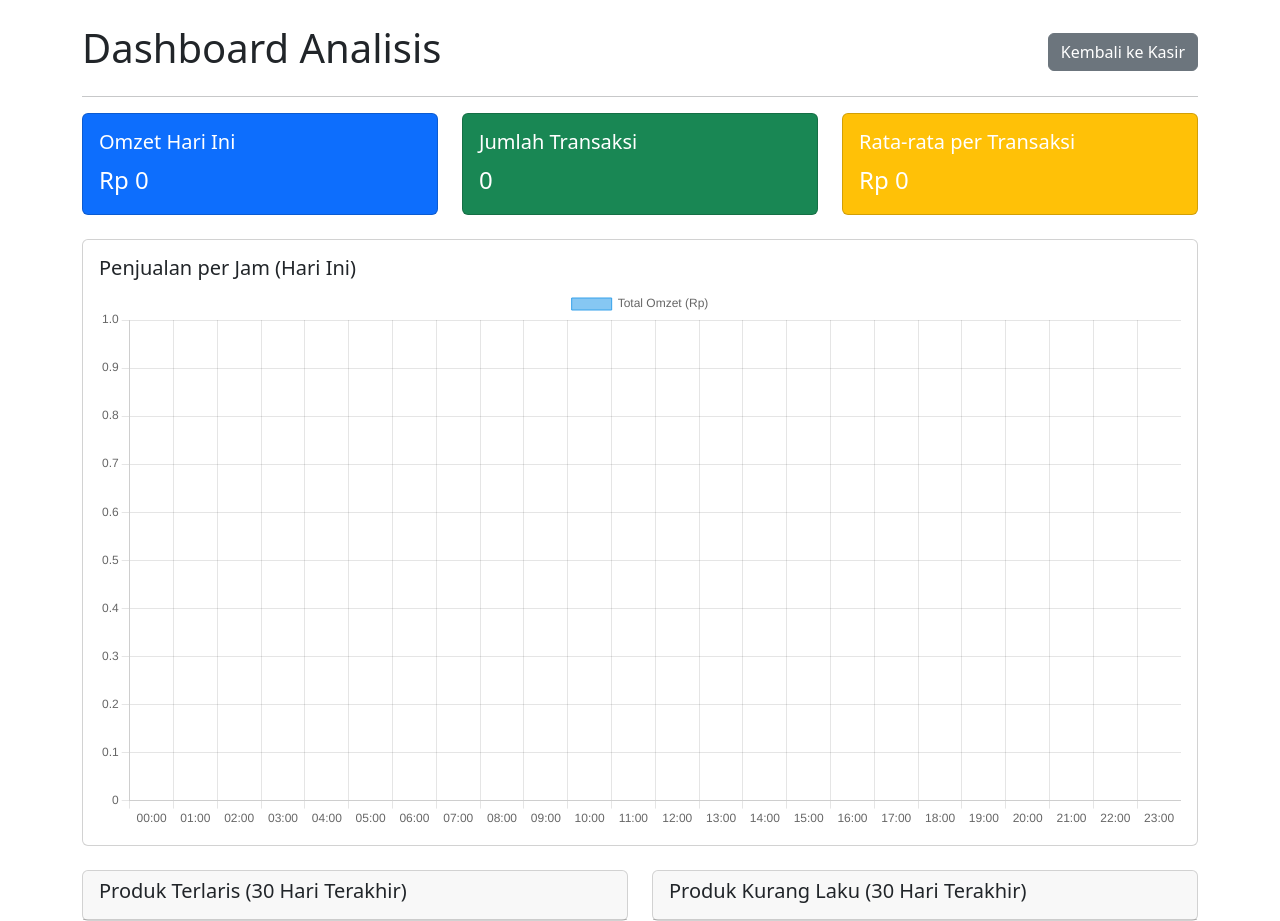
After one commit to VonMatilda07/django-kasir-pos, a Django app: page /dashboard/ in a window 1280 px wide. The commit adds this page. Run offline with Django 5.2, Linux system fonts and the light colour scheme; the visitor is signed in with stand-in values (Sample User, id 1); data that the repository does not hold is empty.

Commit message:
feat: Implementasi Dashboard BI dengan KPI dan Grafik Penjualan

```diff
--- a/kasir/templates/kasir/cashier.html
+++ b/kasir/templates/kasir/cashier.html
@@ -16,7 +16,7 @@
                     <div>
                         <span class="me-2">Halo, <strong>{{ user.username }}</strong>!</span>
                         {% if perms.kasir.view_transaction %}
-                            <a href="{% url 'sales_report' %}" class="btn btn-info">Lihat Laporan</a>
+                           <a href="{% url 'dashboard' %}" class="btn btn-warning">Dashboard</a> <a href="{% url 'sales_report' %}" class="btn btn-info">Lihat Laporan</a>
                         {% endif %}
                         <form method="post" action="{% url 'logout' %}" class="d-inline">
                             {% csrf_token %}
--- /dev/null
+++ b/kasir/templates/kasir/dashboard.html
@@ -0,0 +1,144 @@
+<!DOCTYPE html>
+<html lang="en">
+<head>
+    <meta charset="UTF-8">
+    <title>Dashboard Analisis</title>
+    <link href="https://cdn.jsdelivr.net/npm/bootstrap@5.3.2/dist/css/bootstrap.min.css" rel="stylesheet">
+    <script src="https://cdn.jsdelivr.net/npm/chart.js"></script>
+</head>
+<body>
+    <div class="container mt-4">
+        <div class="d-flex justify-content-between align-items-center mb-3">
+            <h1>Dashboard Analisis</h1>
+            <a href="{% url 'cashier_page' %}" class="btn btn-secondary">Kembali ke Kasir</a>
+        </div>
+        <hr>
+
+        <div class="row mb-4">
+            <div class="col-md-4">
+                <div class="card text-white bg-primary">
+                    <div class="card-body">
+                        <h5 class="card-title">Omzet Hari Ini</h5>
+                        <p class="card-text fs-4">Rp {{ total_sales_today|floatformat:0 }}</p>
+                    </div>
+                </div>
+            </div>
+            <div class="col-md-4">
+                <div class="card text-white bg-success">
+                    <div class="card-body">
+                        <h5 class="card-title">Jumlah Transaksi</h5>
+                        <p class="card-text fs-4">{{ total_transactions_today }}</p>
+                    </div>
+                </div>
+            </div>
+            <div class="col-md-4">
+                <div class="card text-white bg-warning">
+                    <div class="card-body">
+                        <h5 class="card-title">Rata-rata per Transaksi</h5>
+                        <p class="card-text fs-4">Rp {{ average_per_transaction|floatformat:0 }}</p>
+                    </div>
+                </div>
+            </div>
+        </div>
+
+        <div class="row">
+            <div class="col-12">
+                <div class="card">
+                    <div class="card-body">
+                        <h5 class="card-title">Penjualan per Jam (Hari Ini)</h5>
+                        <canvas id="salesPerHourChart"></canvas>
+                    </div>
+                </div>
+            </div>
+        </div>
+
+        <div class="row mt-4">
+            <div class="col-md-6">
+                <div class="card">
+                    <div class="card-header">
+                        <h5>Produk Terlaris (30 Hari Terakhir)</h5>
+                    </div>
+                    <ul class="list-group list-group-flush" id="top-products-list">
+                        </ul>
+                </div>
+            </div>
+            <div class="col-md-6">
+                <div class="card">
+                    <div class="card-header">
+                        <h5>Produk Kurang Laku (30 Hari Terakhir)</h5>
+                    </div>
+                    <ul class="list-group list-group-flush" id="bottom-products-list">
+                        </ul>
+                </div>
+            </div>
+        </div>
+        </div>
+
+    <script>
+        // Fungsi untuk grafik (tidak berubah)
+        async function renderSalesChart() {
+            try {
+                const response = await fetch("{% url 'sales_per_hour_api' %}");
+                const chartData = await response.json();
+                const ctx = document.getElementById('salesPerHourChart').getContext('2d');
+                new Chart(ctx, {
+                    type: 'bar',
+                    data: {
+                        labels: chartData.labels,
+                        datasets: [{
+                            label: 'Total Omzet (Rp)',
+                            data: chartData.data,
+                            backgroundColor: 'rgba(54, 162, 235, 0.6)',
+                            borderColor: 'rgba(54, 162, 235, 1)',
+                            borderWidth: 1
+                        }]
+                    },
+                    options: { scales: { y: { beginAtZero: true } } }
+                });
+            } catch (error) {
+                console.error('Gagal memuat data grafik:', error);
+            }
+        }
+
+        // --- FUNGSI BARU UNTUK STATISTIK PRODUK ---
+        async function loadProductStats() {
+            try {
+                const response = await fetch("{% url 'top_products_api' %}");
+                const productData = await response.json();
+
+                const topList = document.getElementById('top-products-list');
+                const bottomList = document.getElementById('bottom-products-list');
+
+                topList.innerHTML = '';
+                bottomList.innerHTML = '';
+
+                // Isi list produk terlaris
+                productData.top_products.forEach(product => {
+                    const li = document.createElement('li');
+                    li.className = 'list-group-item d-flex justify-content-between align-items-center';
+                    li.innerHTML = `${product.product__name} <span class="badge bg-success rounded-pill">${product.total_sold} terjual</span>`;
+                    topList.appendChild(li);
+                });
+
+                // Isi list produk kurang laku
+                productData.bottom_products.forEach(product => {
+                    const li = document.createElement('li');
+                    li.className = 'list-group-item d-flex justify-content-between align-items-center';
+                    li.innerHTML = `${product.product__name} <span class="badge bg-danger rounded-pill">${product.total_sold} terjual</span>`;
+                    bottomList.appendChild(li);
+                });
+
+            } catch (error) {
+                console.error('Gagal memuat statistik produk:', error);
+            }
+        }
+
+        // --- GANTI EVENT LISTENER LAMA DENGAN YANG INI ---
+        // Panggil kedua fungsi saat halaman selesai dimuat
+        document.addEventListener('DOMContentLoaded', () => {
+            renderSalesChart();
+            loadProductStats();
+        });
+    </script>
+</body>
+</html>
--- a/kasir/urls.py
+++ b/kasir/urls.py
@@ -1,13 +1,25 @@
 # kasir/urls.py
 
 from django.urls import path
-# Tambahkan sales_report_view
-from .views import cashier_view, process_transaction_view, transaction_receipt_view, sales_report_view
+from .views import (
+    cashier_view,
+    process_transaction_view,
+    transaction_receipt_view,
+    sales_report_view,
+    dashboard_view,
+    sales_per_hour_api,
+    top_products_api
+)
 
 urlpatterns = [
+    # Halaman Utama
     path('', cashier_view, name='cashier_page'),
+    path('receipt/<int:transaction_id>/', transaction_receipt_view, name='transaction_receipt'),
+    path('report/', sales_report_view, name='sales_report'),
+    path('dashboard/', dashboard_view, name='dashboard'),
+
+    # API Endpoints (untuk data)
     path('process-transaction/', process_transaction_view, name='process_transaction'),
-    path('receipt/<int:transaction_id>/', transaction_receipt_view, name='transaction_receipt'),
-    # URL baru untuk laporan
-    path('report/', sales_report_view, name='sales_report'),
+    path('api/sales-per-hour/', sales_per_hour_api, name='sales_per_hour_api'),
+    path('api/top-products/', top_products_api, name='top_products_api'),
 ]
--- a/kasir/views.py
+++ b/kasir/views.py
@@ -2,12 +2,15 @@
 
 from django.shortcuts import render
 from django.http import JsonResponse
-# 1. Import 'login_required'
 from django.contrib.auth.decorators import permission_required, login_required
 from .models import Product, Transaction, TransactionDetail
 import json
+from django.utils import timezone
+from django.db.models import Sum, Count # <-- PERUBAHAN: Tambahkan 'Count'
+from django.db.models.functions import TruncHour
+from datetime import timedelta # Tambahkan ini di import timezone
 
-@login_required # <-- TAMBAHKAN INI
+@login_required
 def cashier_view(request):
     products = Product.objects.all()
     products_list = list(products.values('id', 'name', 'price'))
@@ -25,19 +28,16 @@ def process_transaction_view(request):
             data = json.loads(request.body)
             cart_data = data.get('cart')
             total = data.get('total')
-            cash_received = data.get('cash_received') # <-- 1. Ambil data uang tunai dari JS
+            cash_received = data.get('cash_received')
 
-            # 2. Hitung kembalian
             change = float(cash_received) - float(total)
 
-            # 3. Simpan semua data ke database
             transaction = Transaction.objects.create(
                 total_price=total,
                 cash_received=cash_received,
                 change_amount=change
             )
 
-            # Loop 'for' untuk menyimpan detail transaksi (tidak ada perubahan di sini)
             for product_id, item in cart_data.items():
                 product = Product.objects.get(id=product_id)
                 TransactionDetail.objects.create(
@@ -49,7 +49,6 @@ def process_transaction_view(request):
                 product.stock -= item['quantity']
                 product.save()
 
-            # return JsonResponse (tidak ada perubahan di sini)
             return JsonResponse({
                 'status': 'success',
                 'message': 'Transaksi berhasil disimpan!',
@@ -62,7 +61,7 @@ def process_transaction_view(request):
     return JsonResponse({'status': 'error', 'message': 'Invalid request'}, status=400)
 
 
-@login_required # <-- TAMBAHKAN INI
+@login_required
 def transaction_receipt_view(request, transaction_id):
     transaction = Transaction.objects.get(id=transaction_id)
     context = {
@@ -71,7 +70,6 @@ def transaction_receipt_view(request, transaction_id):
     return render(request, 'kasir/receipt.html', context)
 
 
-@login_required # <-- TAMBAHKAN INI
 @permission_required('kasir.view_transaction', raise_exception=True)
 def sales_report_view(request):
     transactions = Transaction.objects.all().order_by('-created_at')
@@ -79,3 +77,74 @@ def sales_report_view(request):
         'transactions': transactions
     }
     return render(request, 'kasir/report.html', context)
+
+# --- FUNGSI INI SUDAH DIPERBARUI ---
+@permission_required('kasir.view_transaction', raise_exception=True)
+def dashboard_view(request):
+    # 1. Ambil data transaksi hanya untuk hari ini
+    today = timezone.now().date()
+    transactions_today = Transaction.objects.filter(created_at__date=today)
+
+    # 2. Hitung KPI
+    total_sales_today = transactions_today.aggregate(Sum('total_price'))['total_price__sum'] or 0
+    total_transactions_today = transactions_today.count()
+
+    # 3. Hitung rata-rata, hindari pembagian dengan nol
+    average_per_transaction = 0
+    if total_transactions_today > 0:
+        average_per_transaction = total_sales_today / total_transactions_today
+
+    # 4. Kirim data KPI ke template
+    context = {
+        'total_sales_today': total_sales_today,
+        'total_transactions_today': total_transactions_today,
+        'average_per_transaction': average_per_transaction,
+    }
+    return render(request, 'kasir/dashboard.html', context)
+
+
+@permission_required('kasir.view_transaction', raise_exception=True)
+def sales_per_hour_api(request):
+    today = timezone.now().date()
+    transactions = Transaction.objects.filter(created_at__date=today)
+
+    sales_by_hour = transactions.annotate(
+        hour=TruncHour('created_at')
+    ).values('hour').annotate(
+        total_sales=Sum('total_price')
+    ).order_by('hour')
+
+    hourly_sales_data = [0] * 24
+    for entry in sales_by_hour:
+        hour_index = entry['hour'].hour
+        hourly_sales_data[hour_index] = float(entry['total_sales'])
+
+    labels = [f"{h:02d}:00" for h in range(24)]
+
+    data = {
+        'labels': labels,
+        'data': hourly_sales_data,
+    }
+    return JsonResponse(data)
+
+@permission_required('kasir.view_transaction', raise_exception=True)
+def top_products_api(request):
+    # 1. Tentukan rentang waktu (30 hari terakhir)
+    start_date = timezone.now() - timedelta(days=30)
+
+    # 2. Hitung jumlah penjualan per produk
+    product_sales = TransactionDetail.objects.filter(
+        transaction__created_at__gte=start_date
+    ).values('product__name').annotate(
+        total_sold=Sum('quantity')
+    ).order_by('-total_sold') # Urutkan dari yang paling banyak terjual
+
+    # 3. Ambil 5 produk terlaris dan 5 produk paling tidak laku
+    top_5_products = list(product_sales[:5])
+    bottom_5_products = list(product_sales.order_by('total_sold')[:5])
+
+    data = {
+        'top_products': top_5_products,
+        'bottom_products': bottom_5_products,
+    }
+    return JsonResponse(data)
--- /dev/null
+++ b/requirements.txt
@@ -0,0 +1,4 @@
+asgiref==3.10.0
+Django==5.2.7
+sqlparse==0.5.3
+tzdata==2025.2
```
